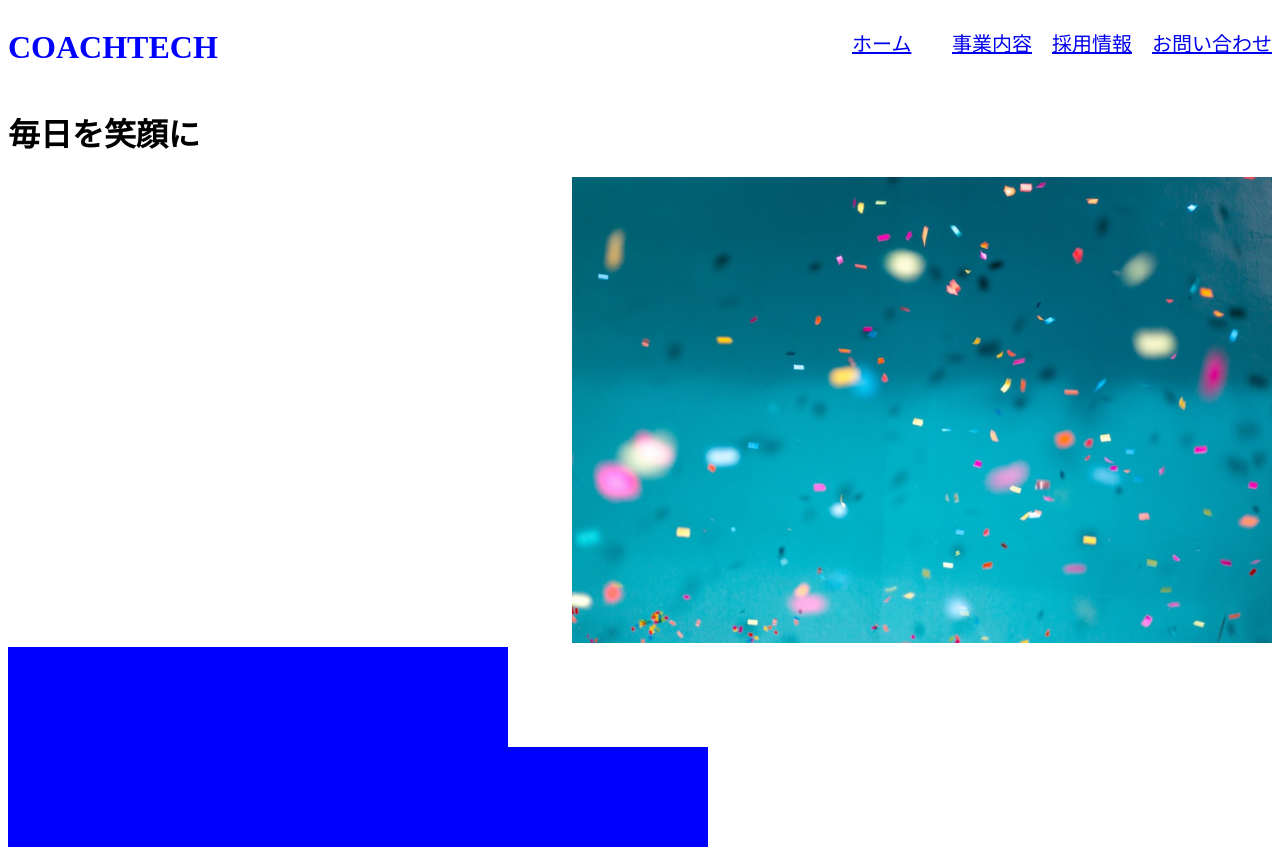
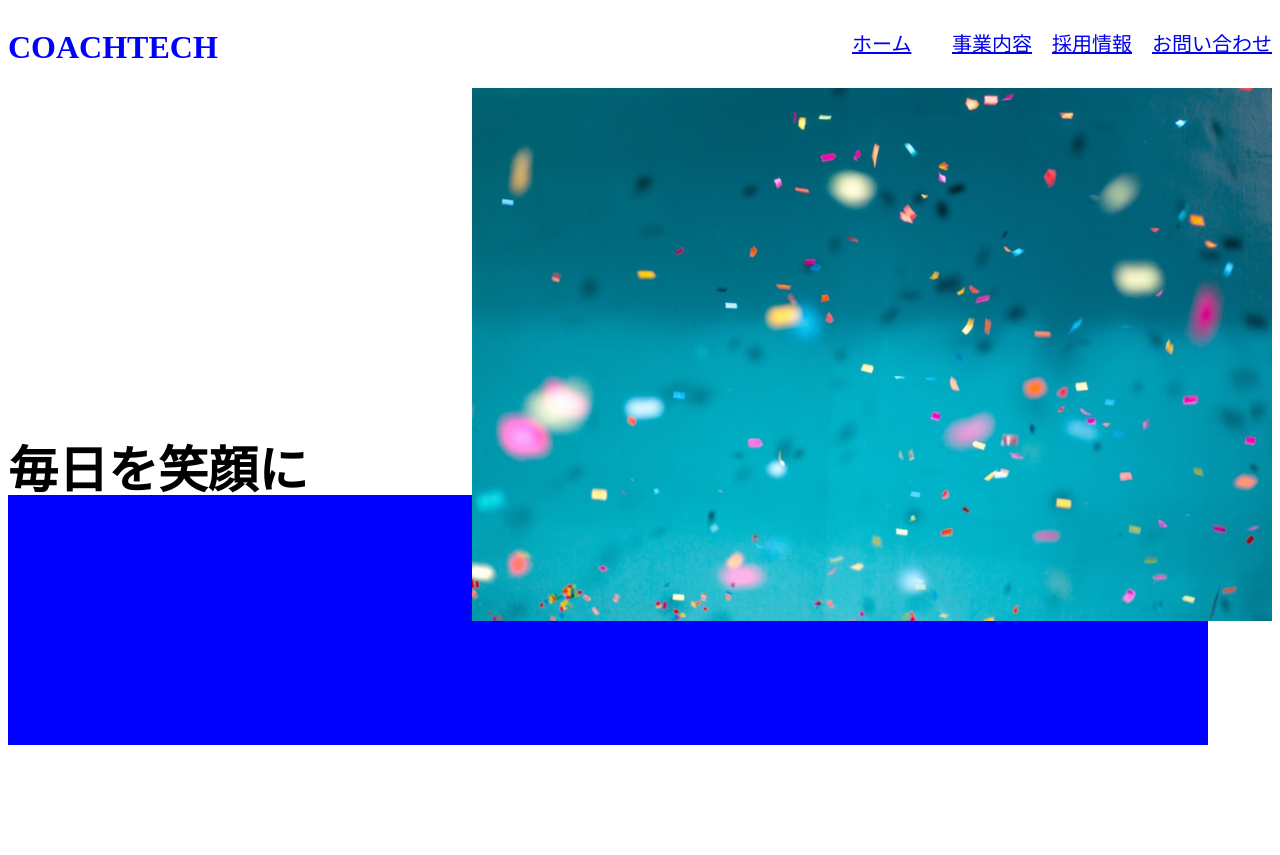
Before and after one commit to miharashiya/css-practice, a plain HTML site: page index.html in a window 1280 px wide. After the commit the page ends 821 px from the top, so only its background shows below. Drawn offline with Linux system fonts and the light colour scheme.

Commit message:
second-commit

```diff
--- a/css/style.css
+++ b/css/style.css
@@ -1,3 +1,6 @@
+
+
+
 .header {
   display: flex;
 }
@@ -18,7 +21,6 @@
 }
 
 .nav-item {
-
   color: blue;
   font-size: 20px;
   list-style: none;
@@ -41,20 +43,24 @@ li {
 
 
 .firstview-title {
+  font-size: 50px;
   text-align: left;
-
+  position: absolute;
+  line-height: 700px;
 }
 
 .parent {
   background-color: blue;
   height: 100px;
-  width: 500px;
+  width: 700px;
+  margin-top: -130px;
 }
 
 .child {
   background-color: blue;
-  height: 100px;
-  width: 700px;
+  height: 150px;
+  width: 1200px;
+
 }
 
 main {
--- a/index.html
+++ b/index.html
@@ -31,7 +31,7 @@
     <h1 class="firstview-title">毎日を笑顔に</h1>
 
 
-    <img src="img/firstview.jpeg" width="700">
+    <img src="img/firstview.jpeg" width="800">
     <div class="parent"></div>
     <div class="child"></div>
   </main>
```
Also changed, not shown: 1 other file.
